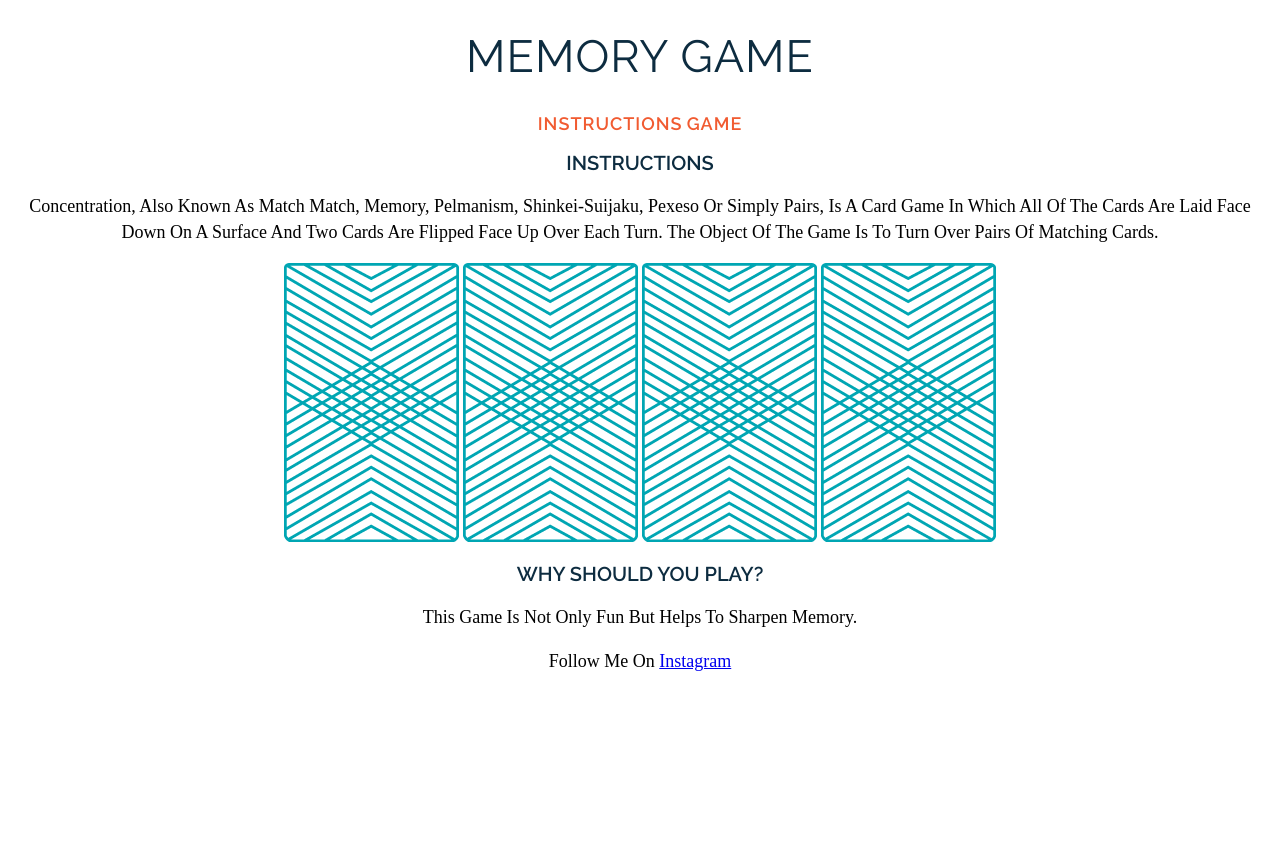
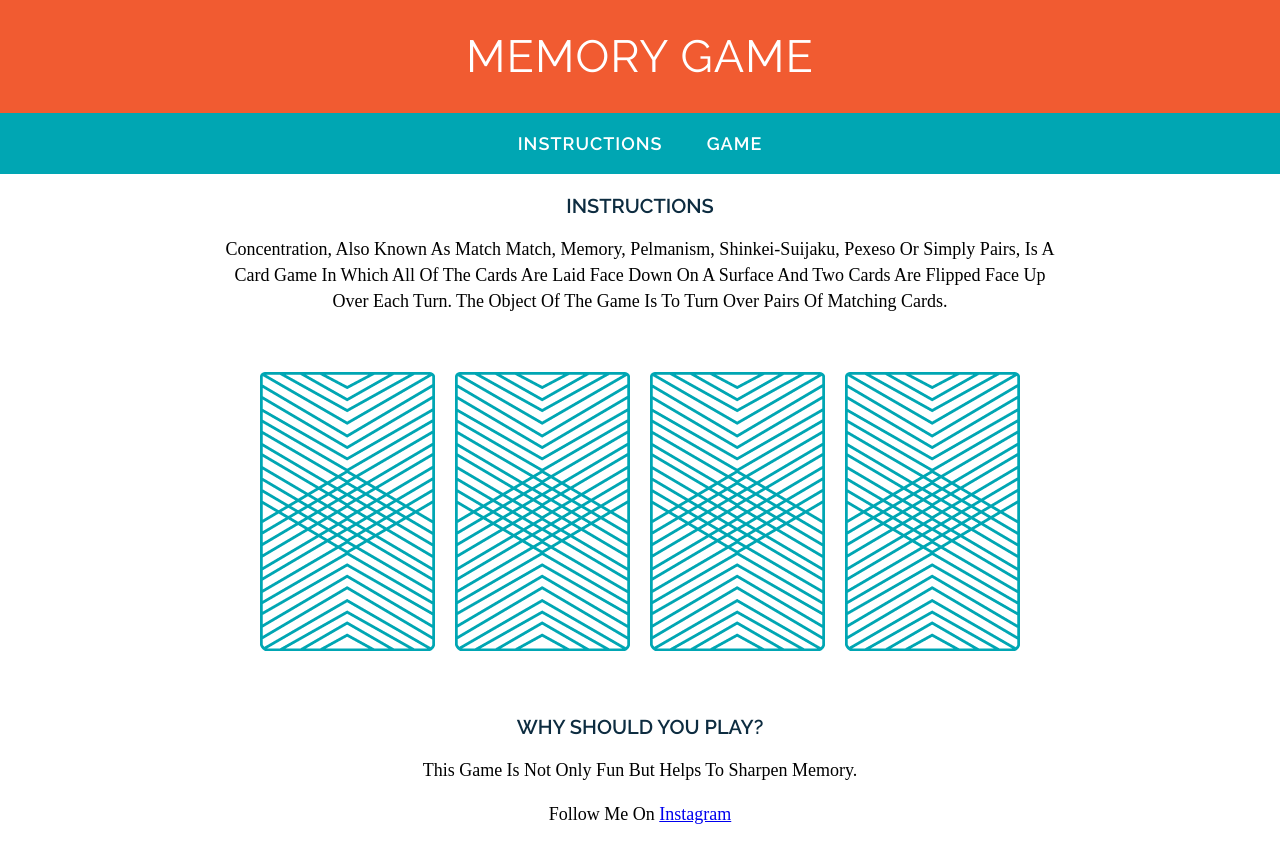
Before and after one commit to GopherEverett/wdi-fundamentals-memorygame, a plain HTML site: page memory_game/index.html in a window 1280 px wide. Before the commit the page ends 800 px from the top, so only its background shows below. Drawn offline with Linux system fonts and the light colour scheme; a web font is replaced by a local one.

Commit message:
more CSS applied added header and footer

```diff
--- a/memory_game/css/style.css
+++ b/memory_game/css/style.css
@@ -2,19 +2,21 @@ body {
 	text-align: center;
 	font-family: "Raleway", sans-serif;
 	text-transform: uppercase;
+	margin: 0;
 }
 h1 {
 font-weight: 400;
 font-size: 45px;
-color: #0D2c40;
 letter-spacing: 1px;
+margin: 0;
 }
 .instructions, .game {
-	color: #f15b31;
+	color: #FFFFFF;
 	letter-spacing: 1px;
 	font-weight: 600;
 	font-size: 18px;
 	text-decoration: none;
+	margin: 0 20px;
 }
 h2 {
 	color: #0D2c40;
@@ -28,3 +30,20 @@ font-size: 18px;
 line-height: 26px;
 text-transform: capitalize;
 }
+header {
+	background-color: #F15B31;
+	color: #FFFFFF;
+	padding: 30px 20px;
+}
+nav {
+	background-color: #00A6B3;
+	color: #FFFFFF;
+	padding: 20px 0;
+}
+main {
+	width: 850px;
+	margin: 20px auto;
+}
+img {
+	margin: 40px 8px;
+}
--- a/memory_game/index.html
+++ b/memory_game/index.html
@@ -6,9 +6,13 @@
 	<title>memory card game</title>
 </head>
 <body>
+	<header>
 		<h1>Memory Game</h1>
+    </header>
+	<nav>
 		<a href="#" class="instructions">Instructions</a> <a href="#" class="game">Game</a>
-
+	</nav>
+	<main>
 		<h2>Instructions</h2>
 		<p class="description">Concentration, also known as Match Match, Memory, Pelmanism, Shinkei-suijaku, Pexeso or simply Pairs, is a card game in which all of the cards are laid face down on a surface and two cards are flipped face up over each turn. The object of the game is to turn over pairs of matching cards.</p>
 	<div>
@@ -17,8 +21,11 @@
 		<img src="images/back.png" alt="King of Diamonds">
 		<img src="images/back.png" alt="King of Hearts">
 	</div>
+    </main>
+	<footer>
 	  <h2>Why Should You Play?</h2>
 	  <p>This game is not only fun but helps to sharpen memory.</p>
 	  <p>Follow me on <a href="https://www.instagram.com/gophereverett/">Instagram</a></p>
+    </footer>
 </body>
 </html>
```
Lines whose indentation alone changed are shown as unchanged.
